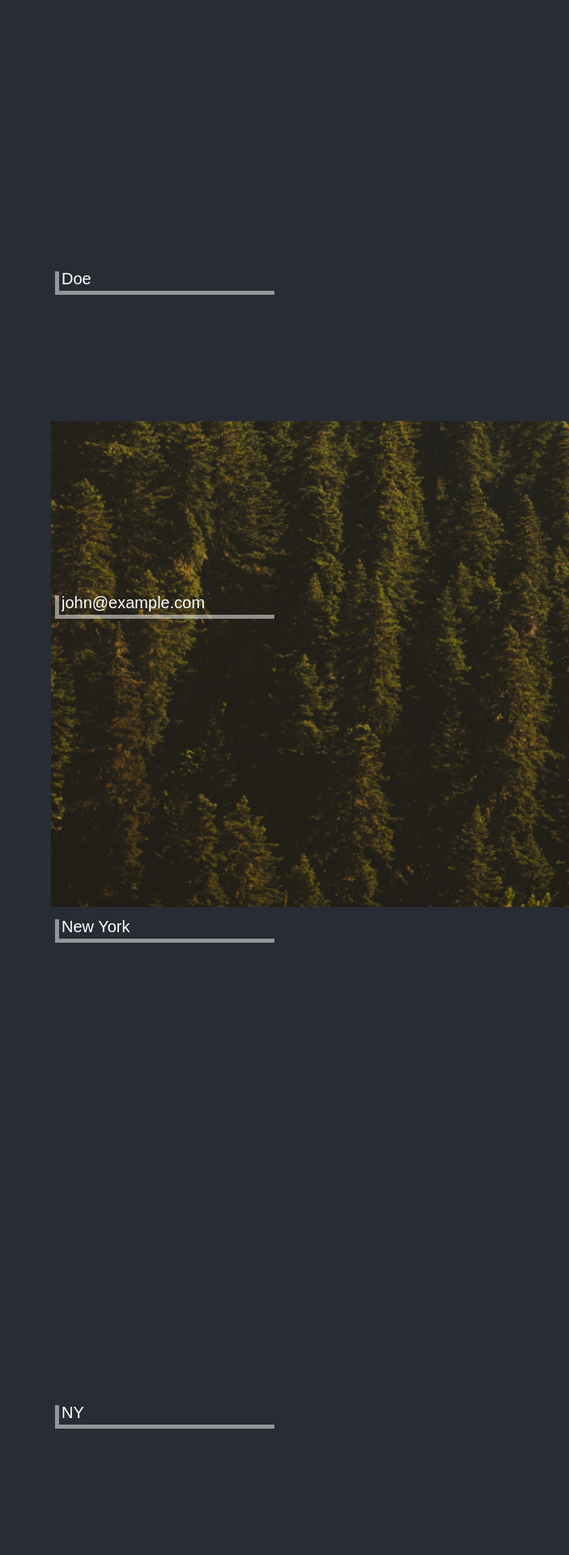
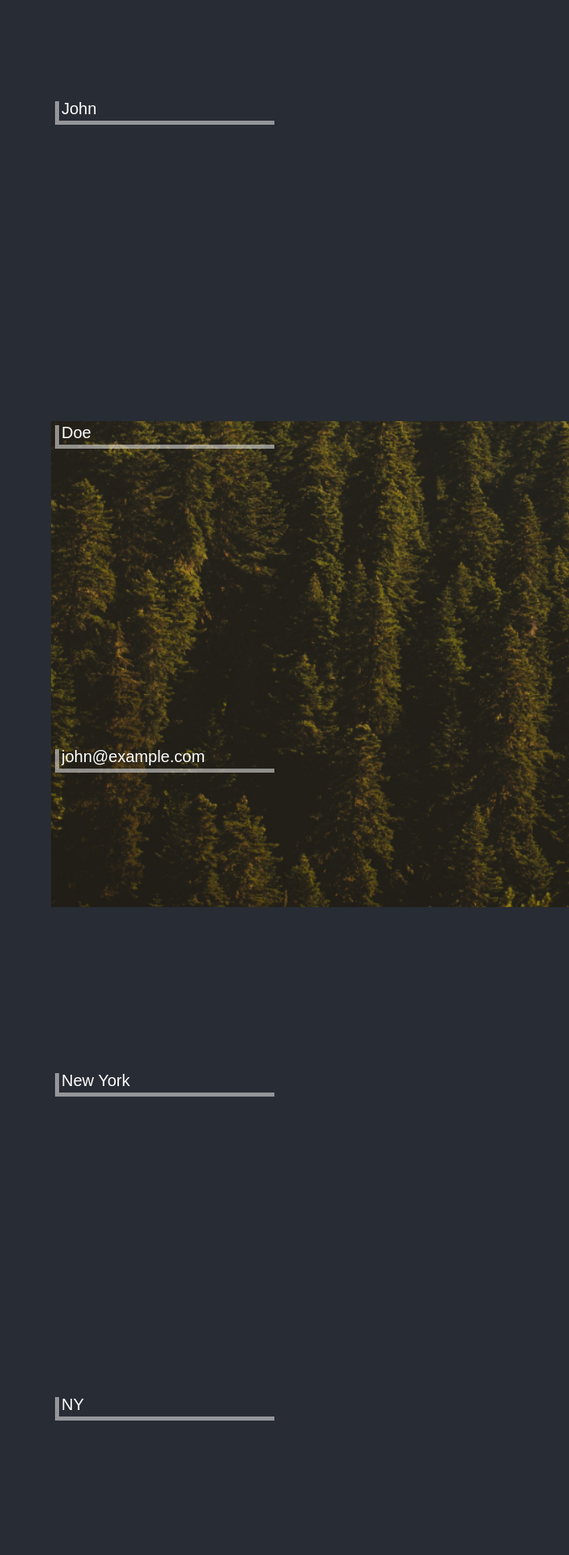
Before and after one commit to MoreSaltMoreLemon/reactor_hackathon, a React (Create React App) app: page / in a window 1280 px wide. Shown: the part 280-2200 px from the top of the page at 81% size, without its empty margins (577-1280 px from the left). Built offline with nearby package versions, Linux system fonts and the light colour scheme.

Commit message:
minor css changes

```diff
--- a/src/components/LoanApplication.js
+++ b/src/components/LoanApplication.js
@@ -78,6 +78,7 @@ export default class LoanApplication extends Component {
               <input
                 type="text"
                 placeholder="First Name"
+                required
                 name="firstName"
                 className="application firstName"
                 value={this.state.personalInformation.firstName}
@@ -91,6 +92,7 @@ export default class LoanApplication extends Component {
               type="text"
               data-attr='lastName'
               name="lastName"
+              required
               className="application lastName"
               placeholder="Last Name"
               value={this.state.personalInformation.lastName}
@@ -101,6 +103,7 @@ export default class LoanApplication extends Component {
           <Fade up>
             <input
               type="text"
+              required
               data-attr='email'
               name="email"
               className="application email"
@@ -149,8 +152,9 @@ export default class LoanApplication extends Component {
           </Fade>
           <Fade up>
             <input
-              type="text"
+              type="date"
               data-attr='dateOfBirth'
+              required
               name="dateOfBirth"
               className="application dateOfBirth"
               placeholder="dateOfBirth"
@@ -221,9 +225,9 @@ export default class LoanApplication extends Component {
           <Fade up>
             <input
               data-attr='submit'
-              className="financial-submit"
+              className="financial-submit btn"
               type="submit"
-              value="submit">
+              value="Submit">
             </input>
           </Fade>
         </form>
--- a/src/styles/LoanApplication.css
+++ b/src/styles/LoanApplication.css
@@ -2,6 +2,7 @@
   display: block;
   margin: 10px;
   padding: 3px;
+  margin-top:50vh;
   font-size: 20px;
   color: white;
   background-color: rgba(0,0,0,0);
@@ -16,71 +17,84 @@
   outline: none;
 }
 
+.btn {
+  background-color: rgb(114 169 238);
+  font-size: 1.1rem;
+  padding: 20;
+  cursor: pointer;
+  transition: 0.2s
+}
+
+.btn:hover{
+  transform: scale(2.1);
+  box-shadow: 2px 2px rgba(125,125, 125, 1);
+
+}
+
+
+
+
 .firstName {
   position: absolute;
-  top: 200px;
+  top: 0px;
 }
 
 .lastName {
   position: absolute;
-  top: 600px;
+  top: 400px;
 }
 
 .email {
   position: absolute;
-  top: 1000px;
+  top: 800px;
 }
 
 .city {
   position: absolute;
-  top: 1400px;
+  top: 1200px;
 }
 
 .state {
   position: absolute;
-  top: 2000px;
+  top: 1600px;
 }
 
 .primaryPhone {
   position: absolute;
-  top: 2400px;
+  top: 2000px;
 }
 
 .dateOfBirth {
   position: absolute;
-  top: 3000px;
+  top: 2400px;
 }
 
 .employed {
   position: absolute;
-  top: 3600px;
+  top: 2800px;
 }
 
 .paymentFrequency {
   position: absolute;
-  top: 4400px;
+  top: 3200px;
 }
 
 .annualIncome {
   position: absolute;
-  top: 5000px;
+  top: 3600px;
 }
 
 .monthlyNetIncome {
   position: absolute;
-  top: 5600px;
+  top: 4000px;
 }
 
-.application-submit {
-  position: absolute;
-  top: 3400px;
-}
 .financial-submit {
   position: absolute;
-  top: 6000px;
+  top: 4400px;
+  margin-top: 200px;
 }
 
 .disabledButton{
   display: none;
-
 }
```
